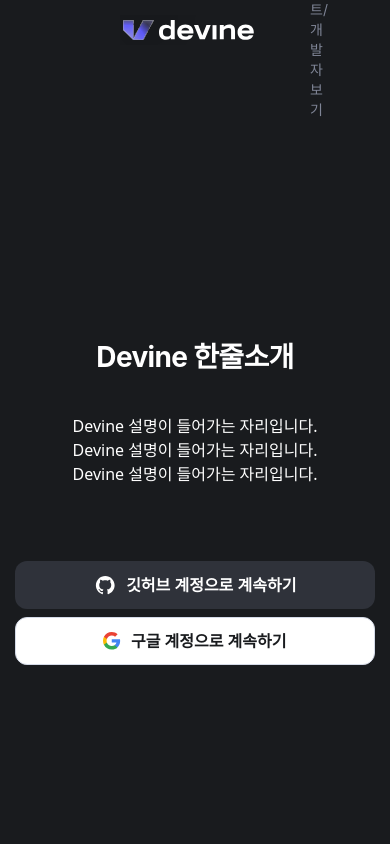
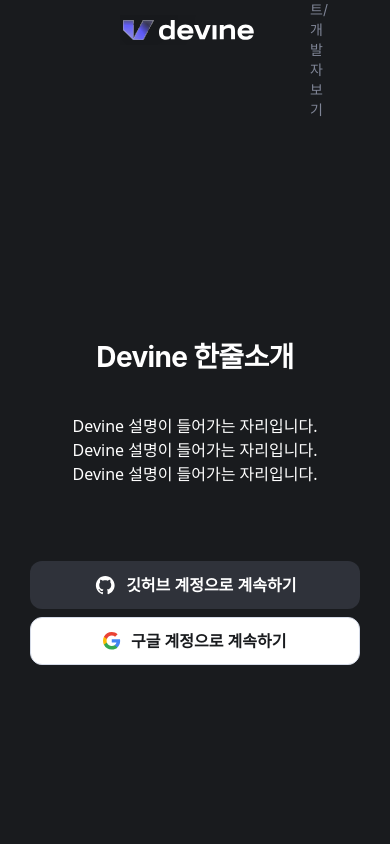
Before and after one commit to DeVine-2025/DeVine_FrontEnd, a React (Vite) app: page /login in a window 390 px wide. Shown: the top 844 px of the page. Built offline with nearby package versions, Linux system fonts and the light colour scheme; a web font is replaced by a local one.

Commit message:
design: 로그인 페이지 반응형 레이아웃 적용

```diff
--- a/src/pages/login/login-page.tsx
+++ b/src/pages/login/login-page.tsx
@@ -4,16 +4,16 @@ import GoogleIcon from '@assets/icons/google.svg?react';
 const LoginPage = () => {
   return (
     <div className="bg-[var(--color-auth-bg)] text-[var(--color-auth-text)]">
-      <main className="mx-auto flex min-h-screen max-w-[1200px] flex-col items-center justify-center px-6 text-center">
+      <main className="mx-auto flex min-h-screen w-full max-w-[360px] flex-col items-center justify-center px-6 text-center sm:max-w-[600px] sm:px-10 lg:max-w-[1200px] lg:px-16">
         <h1 className="Title2 font-bold text-[var(--color-auth-text)]">Devine 한줄소개</h1>
-        <p className="mt-15 max-w-[600px] text-[16px] leading-[24px] text-[var(--color-auth-desc)]">
+        <p className="mt-15 w-full max-w-[320px] text-[16px] leading-[24px] text-[var(--color-auth-desc)] sm:max-w-[600px]">
           Devine 설명이 들어가는 자리입니다.
           <br />
           Devine 설명이 들어가는 자리입니다.
           <br />
           Devine 설명이 들어가는 자리입니다.
         </p>
-        <div className="mt-30 flex w-[360px] flex-col gap-3 font-semibold text-[16px]">
+        <div className="mt-30 flex w-full max-w-[360px] flex-col gap-3 font-semibold text-[16px] sm:max-w-[420px]">
           <button
             type="button"
             className="flex h-[48px] w-full items-center justify-center gap-4 rounded-[12px] px-4 whitespace-nowrap bg-[var(--color-auth-btn-dark-bg)] text-[var(--color-auth-btn-dark-text)]"
```
